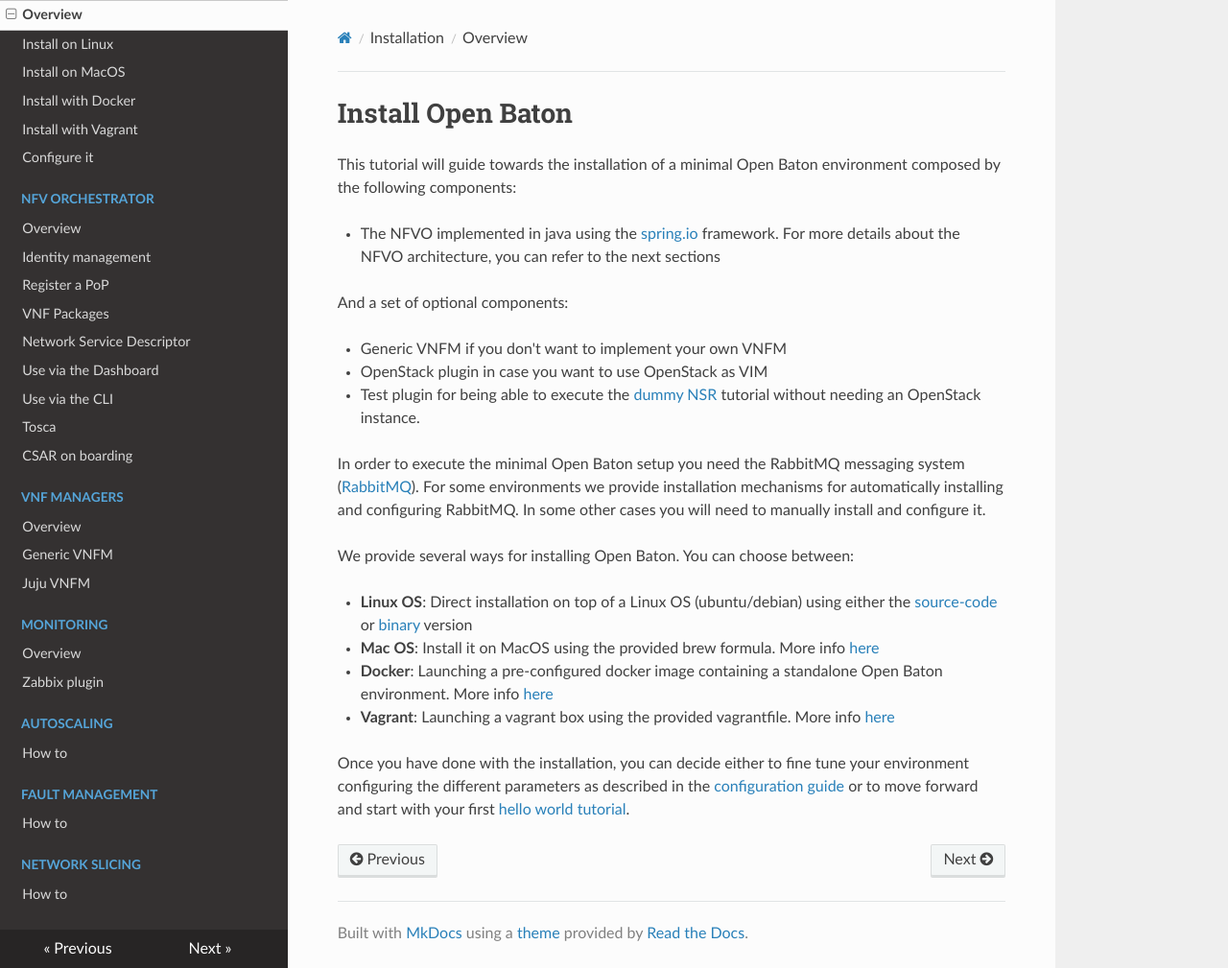
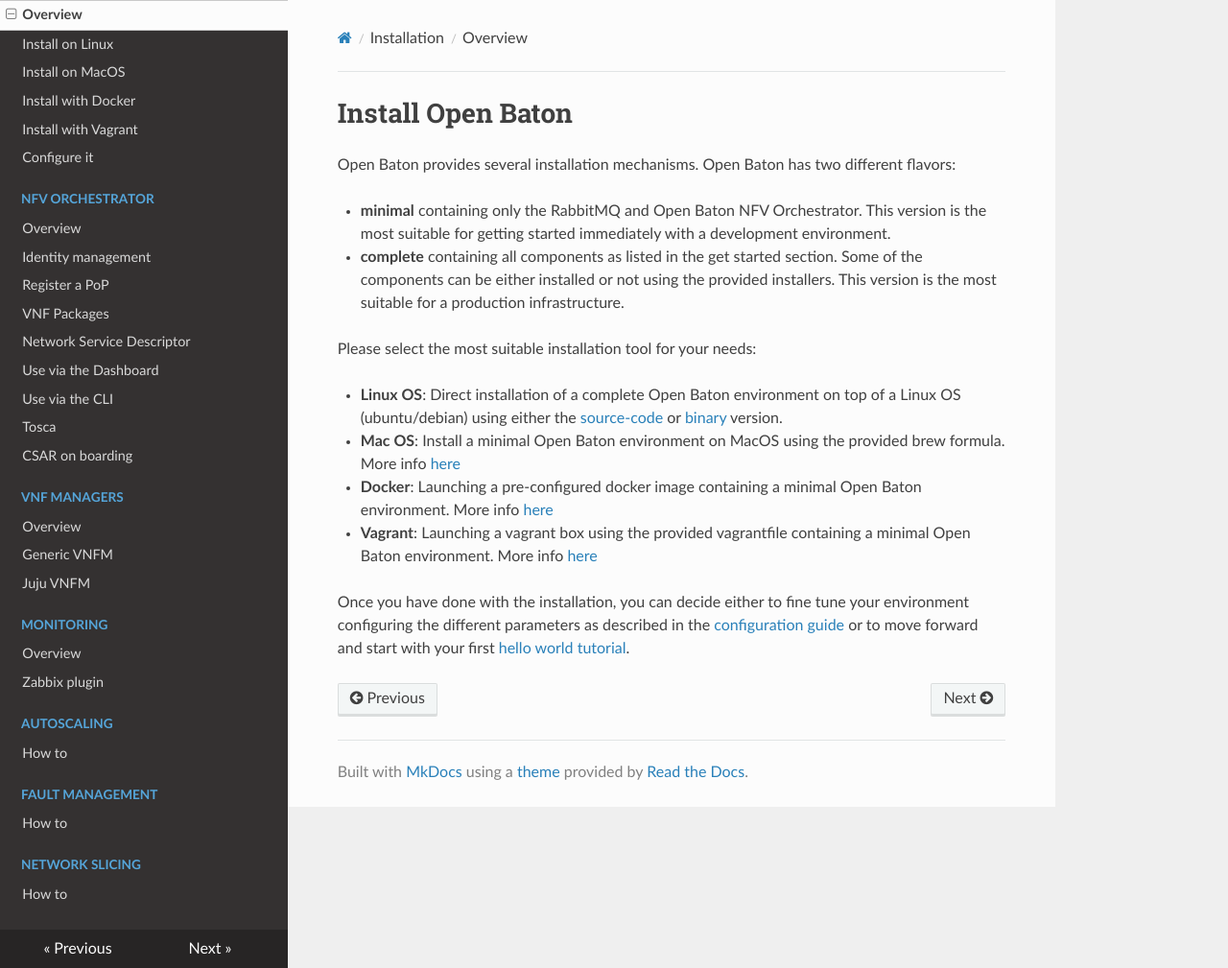
Before and after one commit to openbaton/docs, an MkDocs documentation site: the page built from docs/nfvo-installation.md, in a window 1280 px wide and 1009 px high. Shown: the whole window at 96% size. Built offline with MkDocs 1.6.1, drawn with Linux system fonts in a browser that asks for light colours; nearby versions of some CDN libraries; old or Windows-style settings are respelled for this version of MkDocs.

Commit message:
fixed nfvo-installation.md

```diff
--- a/docs/nfvo-installation.md
+++ b/docs/nfvo-installation.md
@@ -1,23 +1,16 @@
 # Install Open Baton
 
-This tutorial will guide towards the installation of a minimal Open Baton environment composed by the following components:
+Open Baton provides several installation mechanisms. Open Baton has two different flavors:
 
-* The NFVO implemented in java using the [spring.io][spring] framework. For more details about the NFVO architecture, you can refer to the next sections
+* **minimal** containing only the RabbitMQ and Open Baton NFV Orchestrator. This version is the most suitable for getting started immediately with a development environment.
+* **complete** containing all components as listed in the get started section. Some of the components can be either installed or not using the provided installers. This version is the most suitable for a production infrastructure.
 
-And a set of optional components:
+Please select the most suitable installation tool for your needs:
 
-* Generic VNFM if you don't want to implement your own VNFM
-* OpenStack plugin in case you want to use OpenStack as VIM
-* Test plugin for being able to execute the [dummy NSR][dummy-NSR] tutorial without needing an OpenStack instance.
-
-In order to execute the minimal Open Baton setup you need the RabbitMQ messaging system ([RabbitMQ][reference-to-rabbit-site]). For some environments we provide installation mechanisms for automatically installing and configuring RabbitMQ. In some other cases you will need to manually install and configure it.
-
-We provide several ways for installing Open Baton. You can choose between:
-
-* **Linux OS**: Direct installation on top of a Linux OS (ubuntu/debian) using either the [source-code][nfvo-installation-src] or [binary][nfvo-installation-deb] version
-* **Mac OS**: Install it on MacOS using the provided brew formula. More info [here][macos]
-* **Docker**: Launching a pre-configured docker image containing a standalone Open Baton environment. More info [here][docker]
-* **Vagrant**: Launching a vagrant box using the provided vagrantfile. More info [here][vagrant]
+* **Linux OS**: Direct installation of a complete Open Baton environment on top of a Linux OS (ubuntu/debian) using either the [source-code][nfvo-installation-src] or [binary][nfvo-installation-deb] version.
+* **Mac OS**: Install a minimal Open Baton environment on MacOS using the provided brew formula. More info [here][macos]
+* **Docker**: Launching a pre-configured docker image containing a minimal Open Baton environment. More info [here][docker]
+* **Vagrant**: Launching a vagrant box using the provided vagrantfile containing a minimal Open Baton environment. More info [here][vagrant]
 
 Once you have done with the installation, you can decide either to fine tune your environment configuring the different parameters as described in the [configuration guide][nfvo-configuration] or to move forward and start with your first [hello world tutorial][dummy-NSR].
 
```
Also changed, not shown: docs/nfvo-installation-deb.md (+1 -1 lines).
